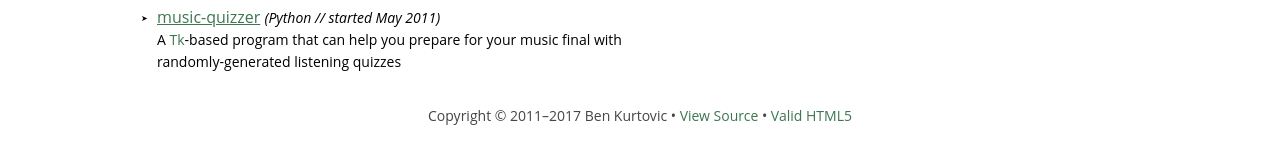
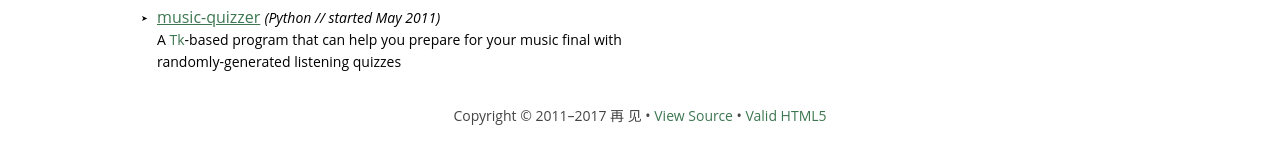
Before and after one commit to OtsoValo/myyyy.github.io, a Jekyll site: the page built from index.html, in a window 1280 px wide. Shown: the part 2186-2328 px from the top of the page. Built offline with Jekyll 4.4.1, drawn with Linux system fonts in a browser that asks for light colours; nearby versions of some CDN libraries; comment, search, counter and statistics services are not loaded.

Commit message:
Signed-off-by: SU <100714131@qq.com>

```diff
--- a/_layouts/base.html
+++ b/_layouts/base.html
@@ -24,7 +24,7 @@
         <div id="container">
             {{ content }}
             <div id="footer">
-                <p>Copyright &copy; 2011&ndash;{{ site.time | date: "%Y" }} Ben&nbsp;Kurtovic &bull; <a href="//github.com/earwig/earwig.github.io">View&nbsp;Source</a> &bull; <a href="http://validator.w3.org/check?uri=referer">Valid&nbsp;HTML5</a></p>
+                <p>Copyright &copy; 2011&ndash;{{ site.time | date: "%Y" }} 再&nbsp;见 &bull; <a href="//github.com/earwig/earwig.github.io">View&nbsp;Source</a> &bull; <a href="http://validator.w3.org/check?uri=referer">Valid&nbsp;HTML5</a></p>
             </div>
         </div>
     </body>
```
